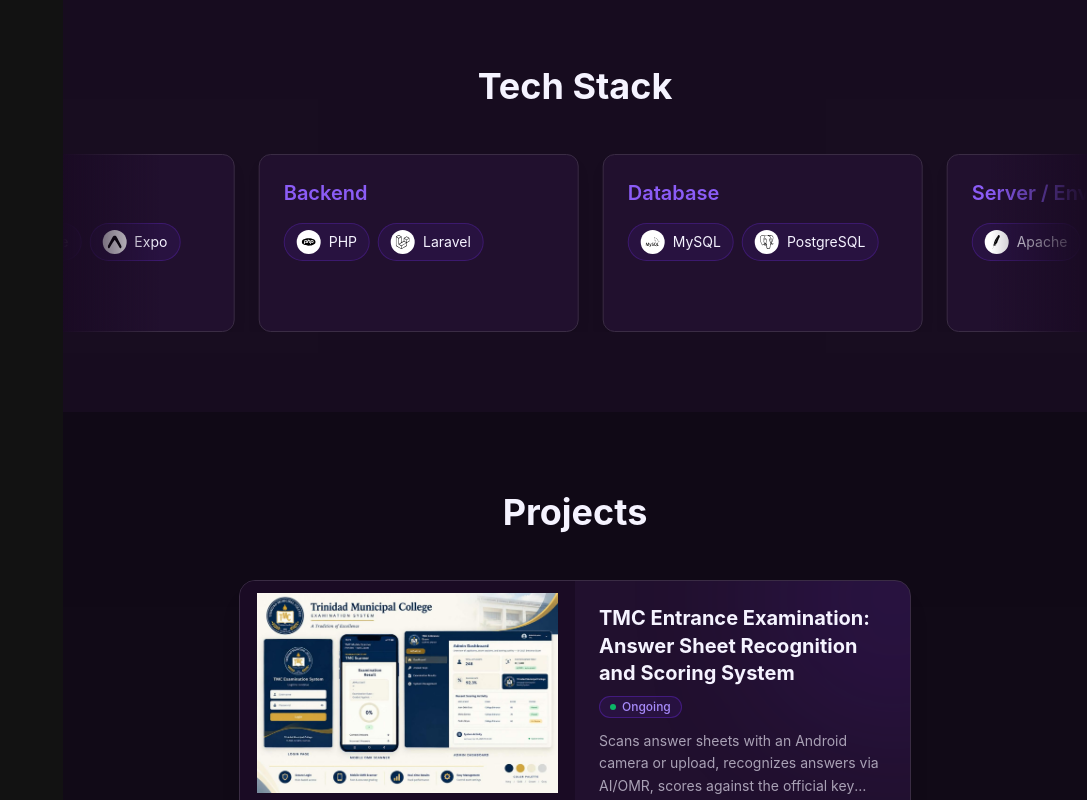
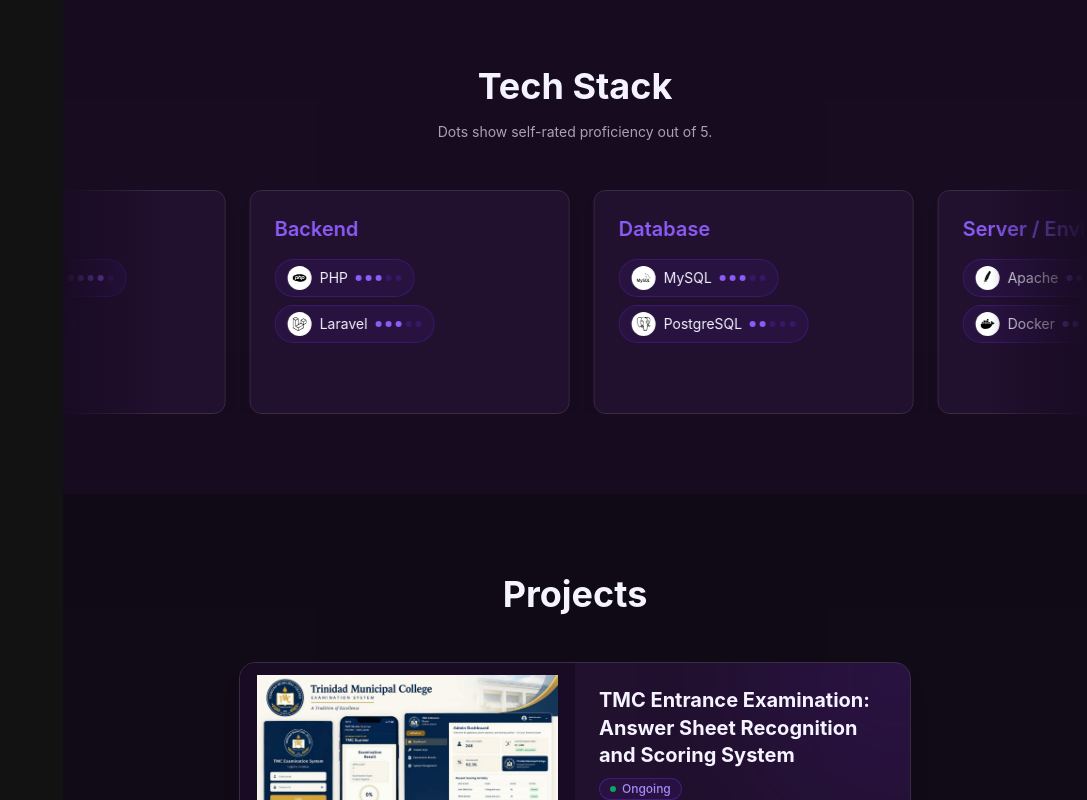
Before and after one commit to Jamesss09/Portfolio, a React (Vite) app in the folder my-portfolio/: page / in a window 1280 px wide. Shown: the part 1680-2480 px from the top of the page, without its empty margins (193-1280 px from the left). Built offline with nearby package versions, Linux system fonts and the light colour scheme.

Commit message:
Add proficiency dots to tech stack skills

```diff
--- a/my-portfolio/src/components/Skills.tsx
+++ b/my-portfolio/src/components/Skills.tsx
@@ -21,59 +21,61 @@
 type Skill = {
   name: string;
   icon: IconSource;
+  /** Self-rated proficiency, 1–5 (matches the honest tone of Learning Journey). */
+  level: 1 | 2 | 3 | 4 | 5;
 };
 
 const skillCategories: { title: string; skills: Skill[] }[] = [
   {
     title: 'Frontend',
     skills: [
-      { name: 'React.js', icon: { kind: 'simple', icon: siReact } },
-      { name: 'JavaScript', icon: { kind: 'simple', icon: siJavascript } },
-      { name: 'TypeScript', icon: { kind: 'simple', icon: siTypescript } },
+      { name: 'React.js', icon: { kind: 'simple', icon: siReact }, level: 4 },
+      { name: 'JavaScript', icon: { kind: 'simple', icon: siJavascript }, level: 4 },
+      { name: 'TypeScript', icon: { kind: 'simple', icon: siTypescript }, level: 4 },
     ],
   },
   {
     title: 'Mobile',
     skills: [
-      { name: 'React Native', icon: { kind: 'simple', icon: siReact } },
-      { name: 'Expo', icon: { kind: 'simple', icon: siExpo } },
+      { name: 'React Native', icon: { kind: 'simple', icon: siReact }, level: 4 },
+      { name: 'Expo', icon: { kind: 'simple', icon: siExpo }, level: 4 },
     ],
   },
   {
     title: 'Backend',
     skills: [
-      { name: 'PHP', icon: { kind: 'simple', icon: siPhp } },
-      { name: 'Laravel', icon: { kind: 'simple', icon: siLaravel } },
+      { name: 'PHP', icon: { kind: 'simple', icon: siPhp }, level: 3 },
+      { name: 'Laravel', icon: { kind: 'simple', icon: siLaravel }, level: 3 },
     ],
   },
   {
     title: 'Database',
     skills: [
-      { name: 'MySQL', icon: { kind: 'simple', icon: siMysql } },
-      { name: 'PostgreSQL', icon: { kind: 'simple', icon: siPostgresql } },
+      { name: 'MySQL', icon: { kind: 'simple', icon: siMysql }, level: 3 },
+      { name: 'PostgreSQL', icon: { kind: 'simple', icon: siPostgresql }, level: 2 },
     ],
   },
   {
     title: 'Server / Environment',
     skills: [
-      { name: 'Apache', icon: { kind: 'simple', icon: siApache } },
-      { name: 'Docker', icon: { kind: 'simple', icon: siDocker } },
+      { name: 'Apache', icon: { kind: 'simple', icon: siApache }, level: 2 },
+      { name: 'Docker', icon: { kind: 'simple', icon: siDocker }, level: 2 },
     ],
   },
   {
     title: 'Version Control',
     skills: [
-      { name: 'Git', icon: { kind: 'simple', icon: siGit } },
-      { name: 'GitHub', icon: { kind: 'simple', icon: siGithub } },
+      { name: 'Git', icon: { kind: 'simple', icon: siGit }, level: 4 },
+      { name: 'GitHub', icon: { kind: 'simple', icon: siGithub }, level: 4 },
     ],
   },
   {
     title: 'Design',
-    skills: [{ name: 'Figma', icon: { kind: 'simple', icon: siFigma } }],
+    skills: [{ name: 'Figma', icon: { kind: 'simple', icon: siFigma }, level: 3 }],
   },
   {
     title: 'AI / ML',
-    skills: [{ name: 'AI / ML', icon: { kind: 'lucide', icon: BrainCircuit } }],
+    skills: [{ name: 'AI / ML', icon: { kind: 'lucide', icon: BrainCircuit }, level: 2 }],
   },
 ];
 
@@ -88,9 +90,25 @@
           <span
             key={skill.name}
             className="inline-flex items-center gap-2 px-3 py-1.5 bg-primary/10 text-text-primary rounded-full text-sm border border-primary/30"
+            title={`${skill.name} — proficiency ${skill.level} out of 5`}
           >
             <TechLogo source={skill.icon} />
             {skill.name}
+            <span
+              className="flex items-center gap-1"
+              role="img"
+              aria-label={`${skill.name} proficiency ${skill.level} out of 5`}
+            >
+              {[1, 2, 3, 4, 5].map((dot) => (
+                <span
+                  key={dot}
+                  aria-hidden="true"
+                  className={`size-1.5 rounded-full ${
+                    dot <= skill.level ? 'bg-primary-light' : 'bg-primary/25'
+                  }`}
+                />
+              ))}
+            </span>
           </span>
         ))}
       </div>
@@ -122,6 +140,9 @@
           className="text-center"
         >
           <h2 className="text-4xl font-bold text-text-primary mb-4">Tech Stack</h2>
+          <p className="text-sm text-text-secondary">
+            Dots show self-rated proficiency out of 5.
+          </p>
         </motion.div>
       </div>
 
```
